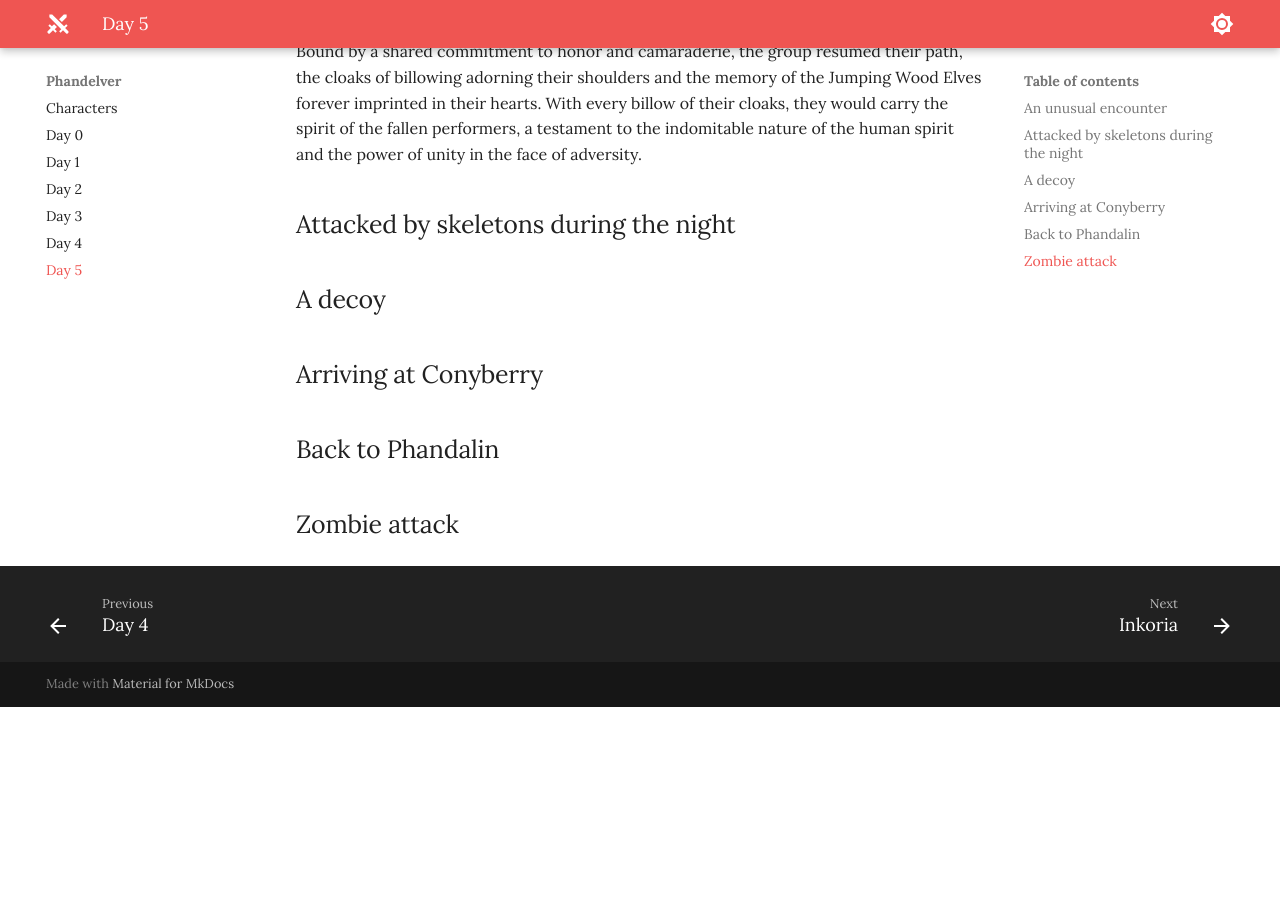
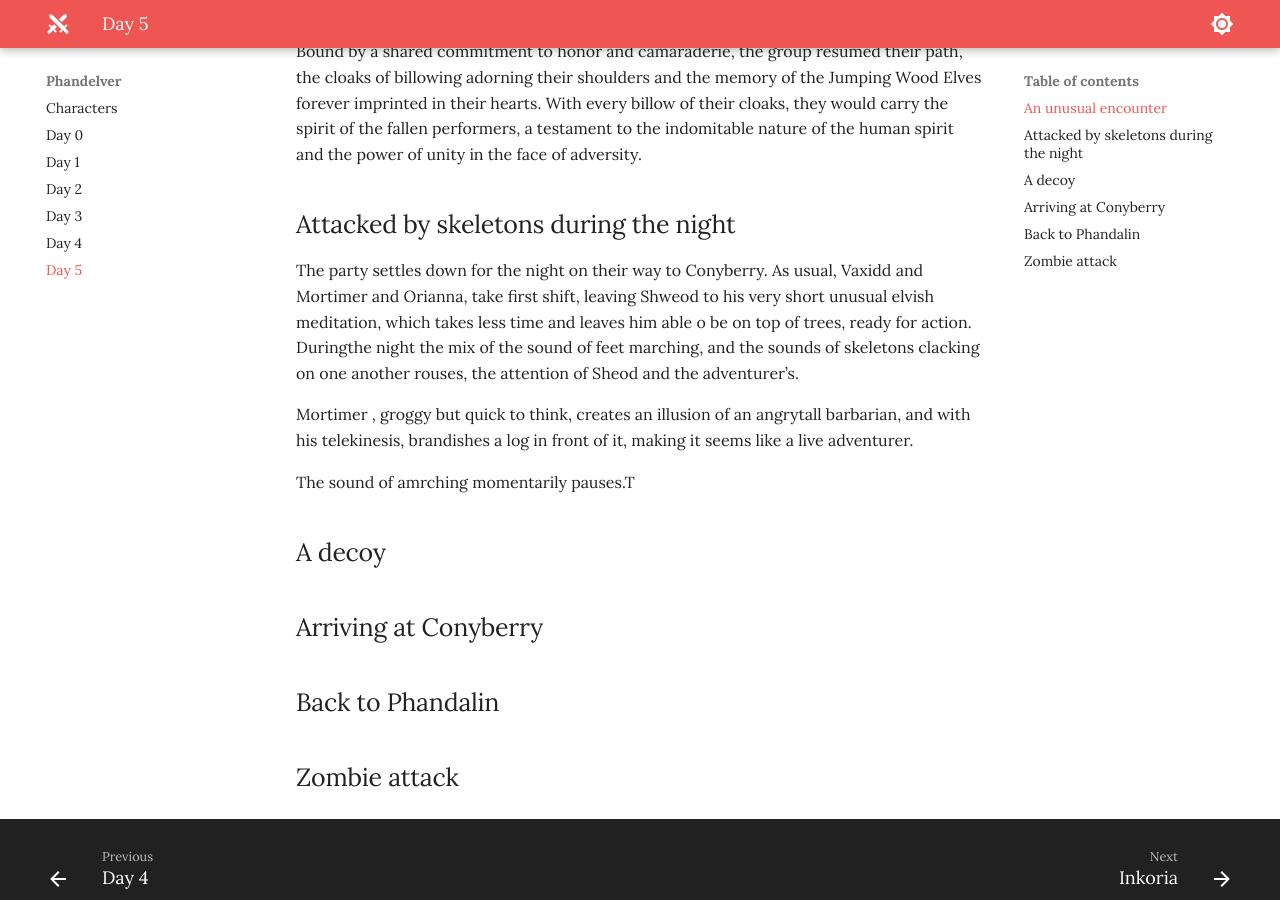
Before and after one commit to jonasmcferreira/adventures, an MkDocs documentation site: the page built from docs/phandelver/05.md, in a window 1280 px wide and 900 px high, scrolled down 3157 px. Built offline with MkDocs 1.6.1 and Material for MkDocs 9.7.7, drawn with Linux system fonts in a browser that asks for light colours; before the commit the page ends 3864 px from its top, so only the background shows below that.

Commit message:
modified docs/phandelver/05.md

```diff
--- a/docs/phandelver/05.md
+++ b/docs/phandelver/05.md
@@ -58,6 +58,12 @@ Bound by a shared commitment to honor and camaraderie, the group resumed their p
 
 ## Attacked by skeletons during the night
 
+The party settles down for the night on their way to Conyberry. As usual, Vaxidd and Mortimer and Orianna, take first shift, leaving Shweod to his very short unusual elvish meditation, which takes less time and leaves him able o be on top of trees, ready for action. Duringthe night the mix of the sound of feet marching, and the sounds of skeletons clacking on one another rouses, the attention of Sheod and the adventurer’s.
+
+Mortimer , groggy but quick to think, creates an illusion of an angrytall barbarian, and with his telekinesis, brandishes a log in front of it, making it seems like a live adventurer.
+
+The sound of amrching momentarily pauses.T
+
 ## A decoy
 
 ## Arriving at Conyberry
```
